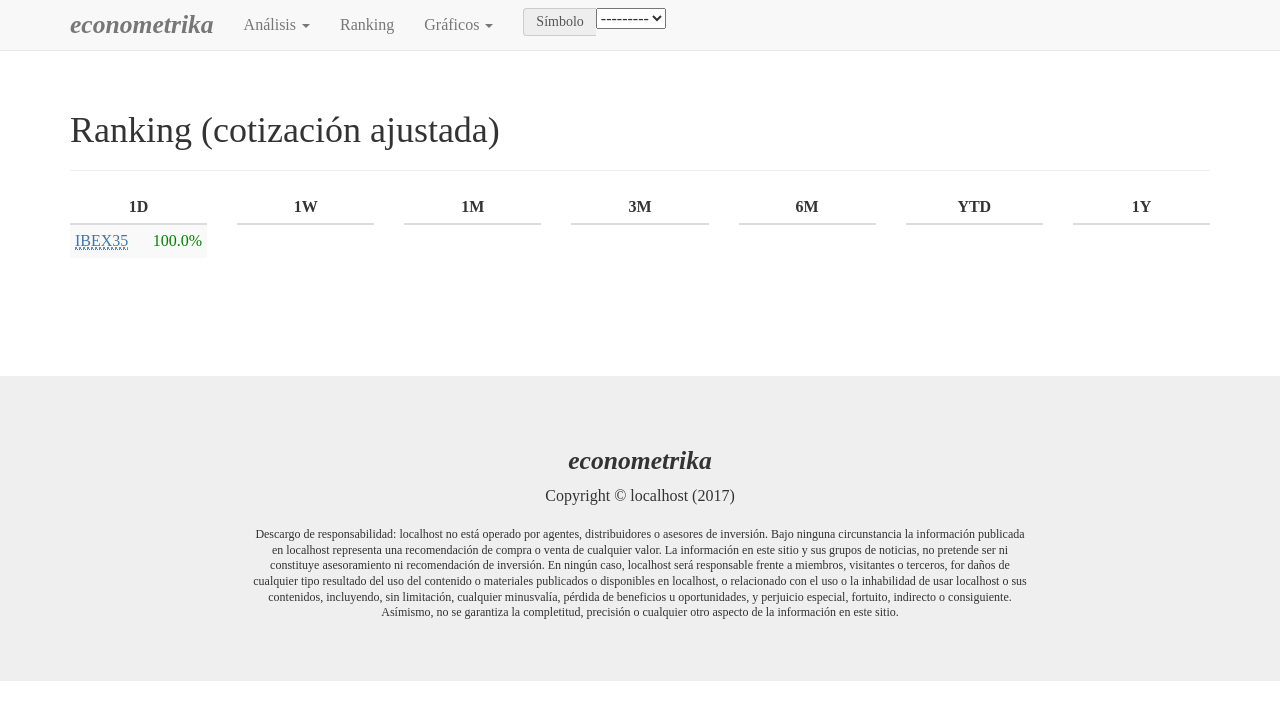
After one commit to clapas/econometrika, a Django app: a page that uses analysis/templates/analysis/base.html in a window 1280 px wide. The commit adds this page. Shown: the top 720 px of the page. Run offline with Django 3.2, Linux system fonts and the light colour scheme; data comes from the database, SQL or seed files in the repository; tables that the repository leaves empty hold one stand-in row (values such as "Sample post"); lists and menus that the app fills with data are empty; some libraries are stand-ins or nearby versions; some web fonts are replaced.

Commit message:
Ganadores y perdedores de varios períodos

```diff
--- a/analysis/models.py
+++ b/analysis/models.py
@@ -131,6 +131,28 @@ class FinancialContext(models.Model):
 class FinancialFact(models.Model):
     concept = models.ForeignKey(FinancialConcept, on_delete=models.CASCADE)
     context = models.ForeignKey(FinancialContext, on_delete=models.CASCADE)
-    amount= models.FloatField()
+    amount = models.FloatField()
     class Meta:
         unique_together = ('concept', 'context')
+
+
+class PeriodReturn(models.Model):
+    symbol = models.ForeignKey(Symbol, on_delete=models.CASCADE)
+    ONE_DAY = '1D'
+    ONE_WEEK = '1W'
+    ONE_MONTH = '1M'
+    THREE_MONTHS = '3M'
+    SIX_MONTHS = '6M'
+    YDT = 'YTD'
+    ONE_YEAR = '1Y'
+    PERIOD_TYPE = (
+        (ONE_DAY, '1 Day'),
+        (ONE_WEEK, '1 Week'),
+        (ONE_MONTH, '1 Month'),
+        (THREE_MONTHS, '3 Months'),
+        (SIX_MONTHS, '6 Months'),
+        (YDT, 'Year to date'),
+        (ONE_YEAR, '1 Year')
+    )
+    period_type = models.CharField(max_length=24, choices=PERIOD_TYPE)
+    period_return = models.FloatField()
--- a/analysis/templates/analysis/base.html
+++ b/analysis/templates/analysis/base.html
@@ -48,7 +48,6 @@
         </div>
         <div id="navbar" class="navbar-collapse collapse">
           <ul class="nav navbar-nav">
-            <li><a href="#">Inicio</a></li>
             <li class="dropdown {% if analysis_page %}active{% endif %}">
               <a href="#" class="dropdown-toggle" data-toggle="dropdown" role="button" aria-haspopup="true" aria-expanded="false">Análisis <span class="caret"></span></a>
               <ul class="dropdown-menu">
@@ -56,6 +55,7 @@
                 <li><a href="{% url 'stock_returns_tolerance_limits' %}">Límites de tolerancia del retorno bursátil</a></li>
               </ul>
             </li>
+            <li><a href="{% url 'winners_losers' %}">Ranking</a></li>
             <li class="dropdown {% if plot_page %}active{% endif %}">
               <a href="#" class="dropdown-toggle" data-toggle="dropdown" role="button" aria-haspopup="true" aria-expanded="false">Gráficos <span class="caret"></span></a>
               <ul class="dropdown-menu">
--- a/analysis/templates/analysis/plot.html
+++ b/analysis/templates/analysis/plot.html
@@ -6,8 +6,8 @@
 {% block content %}
   <div class="container-fluid">
     <h1 class="page-header">{% block title %}{{ title }}{% endblock %}
-      <small class="well well-sm pull-right">{{ last_quote }}{% if last_pct_change > 0 %}<span class="dropup">{% endif %}
-        <span style="color: {% if last_pct_change > 0 %}green{% else %}red{% endif %}">
+      <small class="well well-sm pull-right">{{ last_quote }}{% if last_pct_change >= 0 %}<span class="dropup">{% endif %}
+        <span class="{% if last_pct_change >= 0 %}winner{% else %}loser{% endif %}">
           <span class="caret caret-lg"></span> {{ last_pct_change }}%</span>
       {% if last_pct_change < 0 %}</span><!-- .dropup -->{% endif %}</small></h1>
     {{ html_above | safe }}
--- a/analysis/templates/analysis/stock-returns-tolerance-limits.html
+++ b/analysis/templates/analysis/stock-returns-tolerance-limits.html
@@ -37,7 +37,7 @@
     <div class="row">
       <div class="col-md-4 col-md-offset-4">
         <table class="table table-condensed">
-          <caption align="bottom"><strong>Tabla 2.</strong> Límites unilaterles de tolerancia del retorno diario del IBEX 35.</caption>
+          <caption align="bottom"><strong>Tabla 2.</strong> Límites unilaterales de tolerancia del retorno diario del IBEX 35.</caption>
           <thead><tr>
             <th>Confianza $\gamma$</th>
             <th>Proporción $D$</th>
--- /dev/null
+++ b/analysis/templates/analysis/winners_losers.html
@@ -0,0 +1,32 @@
+{% extends 'analysis/base.html' %}
+{% load static %}
+{% block canonical_url %}{% url 'non_normal_stock_returns' %}{% endblock %}
+{% block content %}
+  <div class="container">
+    <div class="page-header">
+      <h1>{% block title %}Ranking (cotización ajustada){% endblock %}</h1>
+    </div>
+    <div class="row seven-cols">
+      <ul class="visible-sm-block visible-xs-block">
+        {% for k, v in period_returns.items %}
+          <li><a href="#{{ k }}">{{ k }}</a></li>
+        {% endfor %}
+      </ul>
+      {% for k, v in period_returns.items %}
+        <a name="{{ k }}"></a>
+        <div class="col-md-1">
+          <table class="table table-condensed table-striped">
+            <thead><tr>
+              <th colspan="2" class="text-center">{{ k }}</th>
+            </tr></thead>
+            <tbody>
+              {% for k2, v2 in v.items %}
+                <tr><td class="text-left"><a href="{% url 'plot' k2|lower|add:'-adjusted-quote' %}"><abbr class="hiiden-sm hidden-xs" title="{{ v2.name }}">{{ k2 }}</abbr><span class="visible-sm-inline visible-xs-inline">{{ v2.name }}</span></a></td><td class="text-right {% if v2.return >= 0 %}winner{% else %}loser{% endif %}">{{ v2.return }}%</td></tr>
+              {% endfor %}
+            </tbody>
+          </table>
+        </div>
+      {% endfor %}
+    </div>
+  </div>
+{% endblock %}
--- a/analysis/urls.py
+++ b/analysis/urls.py
@@ -9,4 +9,5 @@ urlpatterns = [
     url(r'^analysis/tolerance-limits$', views.stock_returns_tolerance_limits, name='stock_returns_tolerance_limits'),
     url(r'^plot/(?P<name>[.\w-]+)$', views.plot, name='plot'),
     url(r'^symbol-autocomplete/$', SymbolAutocomplete.as_view(), name='symbol-autocomplete',),
+    url(r'^winners-losers$', views.winners_losers, name='winners_losers'),
 ]
--- a/analysis/views.py
+++ b/analysis/views.py
@@ -7,8 +7,9 @@ from django.conf.urls.static import static
 from django.conf import settings
 from datetime import datetime
 from django.http import HttpResponse
-from analysis.models import KeyValue, Plot, Symbol, SymbolQuote
+from analysis.models import KeyValue, Plot, Symbol, SymbolQuote, PeriodReturn
 from dal import autocomplete
+from collections import OrderedDict
 import locale
 
 def non_normal_stock_returns(request):
@@ -79,3 +80,23 @@ class SymbolAutocomplete(autocomplete.Select2QuerySetView):
 
     def get_result_value(self, result):
         return result.ticker
+
+def winners_losers(request):
+    period_returns = PeriodReturn.objects.select_related('symbol').order_by('-period_return').all()
+    period_returns_odict = OrderedDict([
+        ('1D', []),
+        ('1W', []),
+        ('1M', []),
+        ('3M', []),
+        ('6M', []),
+        ('YTD', []),
+        ('1Y', []),
+    ])
+    for perret in period_returns:
+        period_returns_odict[perret.period_type].append((perret.symbol.ticker,
+            {'name': perret.symbol.name, 'return': round(perret.period_return * 100, 2)}))
+
+    for perret in period_returns:
+        period_returns_odict[perret.period_type] = OrderedDict(period_returns_odict[perret.period_type])
+
+    return render(request, 'analysis/winners_losers.html', {'period_returns': period_returns_odict})
--- a/static/econometrika.css
+++ b/static/econometrika.css
@@ -114,3 +114,28 @@ footer {
   border-top: 0;
   border-bottom: 8px solid;
 }
+
+@media (min-width: 768px){
+  .seven-cols .col-md-1,
+  .seven-cols .col-sm-1,
+  .seven-cols .col-lg-1  {
+    width: 100%;
+    *width: 100%;
+  }
+}
+
+@media (min-width: 992px) {
+  .seven-cols .col-md-1,
+  .seven-cols .col-sm-1,
+  .seven-cols .col-lg-1 {
+    width: 14.285714285714285714285714285714%;
+    *width: 14.285714285714285714285714285714%;
+  }
+}
+.winner {
+  color: green;
+}
+
+.loser {
+  color: red;
+}
```
Also changed, not shown: analysis/management/commands/import_cnmv_xbrl.py (+7 -5 lines), analysis/migrations/0003_auto_20170819_1903.py (added), 2 other files.
